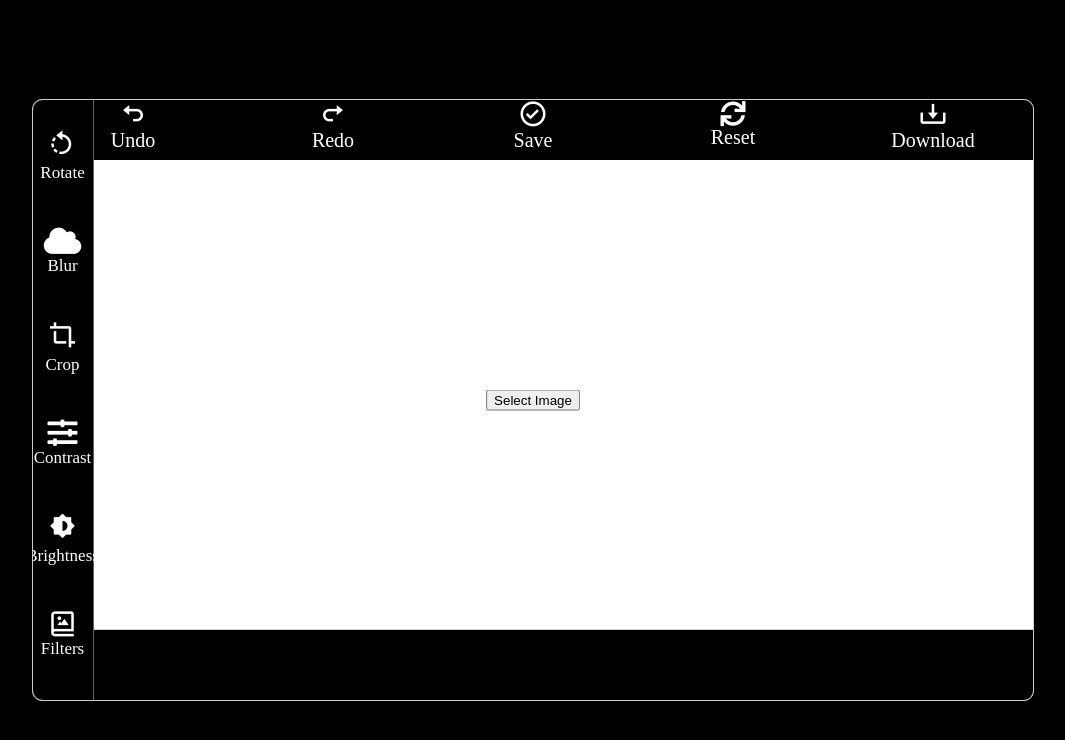
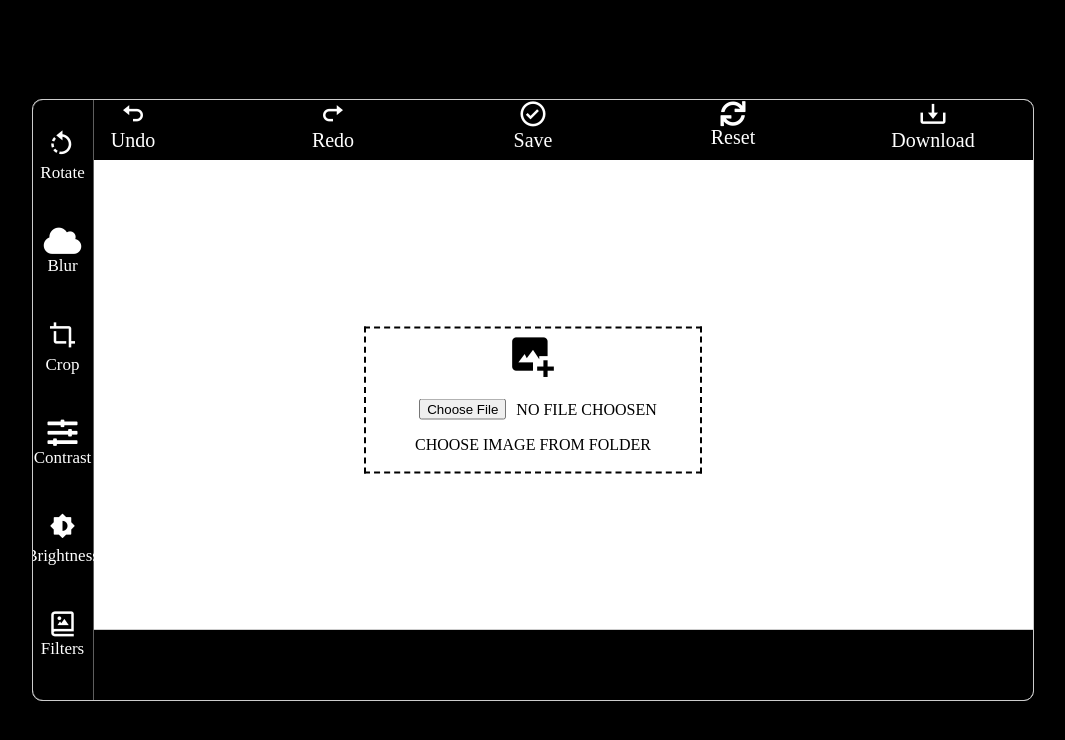
Before and after one commit to satyampandey1411/Visual-Vibes, a Flask app: page /final in a window 1280 px wide. Shown: the top 740 px of the page, without its empty margins (107-1172 px from the left). Run offline with Flask 3, Linux system fonts and the light colour scheme.

Commit message:
Update editing.html

```diff
--- a/templates/editing.html
+++ b/templates/editing.html
@@ -111,7 +111,8 @@
       border-radius: 0 0 10px 10px;
       margin: 20px 0;
       width: 100%;
-      height: 100%;
+      /*height: 100%; */
+      position: relative;
     }
 
     .upload-area {
@@ -141,20 +142,20 @@
       z-index: 1;
     }
 
-    .center-button {
+    /*.center-button {
       position: absolute;
       top: 50%;
       left: 50%;
       transform: translate(-50%, -50%);
-    }
+    } */
     /* Center the image within the container */
     #imageDisplay {
       display: flex;
       justify-content: center;
       align-items: center;
-      width: 800%;
+     /* width: 800%;
       height: 400%;
-      overflow: hidden; /* Ensure the image doesn't overflow its container */
+      overflow: hidden; */
     }
 
     /* Ensure the image fills the container */
@@ -167,6 +168,37 @@
     input[type=file] {
       display: none;
     }
+    .dotted-box {
+      border: 2px dashed black;
+      padding: 2px;
+      display: flex;
+      flex-direction: column;
+      justify-content: center;
+      align-items: center;
+      text-align: center;
+      position: absolute;
+      top: 50%;
+      left: 50%;
+      transform: translate(-50%, -50%);
+      width: 330px;
+    }
+
+    .button-container {
+      display: flex;
+      align-items: center; /* Align items vertically */
+    }
+
+    .center-button {
+      margin: 0 10px; /* Add spacing between the button and text */
+    }
+
+    .close-image {
+      position: absolute;
+      top: 60px; /* Adjust the top position as needed */
+      right: 0px; /* Adjust the right position as needed */
+      z-index: 1; /* Ensure it has a higher z-index than the image */
+    }
+
 </style>
 </head>
 <body>
@@ -222,10 +254,24 @@
       <span class="download" style="font-size: 20px">Download</span>
     </a>
   </div>
+  <div id="closeImage" class="close-image" style="display: none;">
+    <i class="fas fa-times" style="font-size: 25px;"></i>
+  </div>
+
 
   <div class="image" id="imageDisplay"></div>
   <input type="file" id="imageInput" accept="image/*" style="display: none;"> <!-- Hide the file input -->
-  <button class="center-button" id="selectImageButton">Select Image</button>
+
+  <div class="dotted-box">
+    <i class='bx bxs-image-add' style="font-size: 50px;"></i><br>
+    <div class="button-container">
+      <button class="center-button" id="selectImageButton">Choose File</button>
+      <span id="fileStatus">NO FILE CHOOSEN</span>
+    </div>
+    <p id="hint">CHOOSE IMAGE FROM FOLDER</p>
+  </div>
+
+  <!-- <button class="center-button" id="selectImageButton">Select Image</button> -->
 
   <div class="bottom-strip" id="bottomStrip">
 
@@ -299,7 +345,6 @@
   </div>
 
 </div>
-</body>
 <script>
 
 function showSection(sectionId) {
@@ -421,6 +466,14 @@ document.getElementById('edgeEnhancedMoreButton').addEventListener('click', func
     };
 
     reader.readAsDataURL(file);
+
+    document.querySelector(".close-image").addEventListener("click", function () {
+      var imageDisplay = document.getElementById("imageDisplay");
+      imageDisplay.style.backgroundImage = "none"; // Remove the background image
+      document.querySelector(".dotted-box").style.display = "block"; // Show the dotted box
+      this.style.display = "none"; // Hide the close button again
+    });
+
   });
 
   function updateAngle(value) {
@@ -543,6 +596,7 @@ function adjustBrightness() {
   .catch(error => {
     console.error('Error:', error);
   });
+document.querySelector(".dotted-box").style.display = "none"; // Hide the dotted box when brightness is adjusted
 }
 
 function applyFilter(filterValue) {
@@ -570,6 +624,7 @@ function applyFilter(filterValue) {
   .catch(error => {
     console.error('Error:', error);
   });
+document.querySelector(".dotted-box").style.display = "none"; // Hide the dotted box when filter is applied
 }
 
 document.querySelector('.download').addEventListener('click', function() {
```
